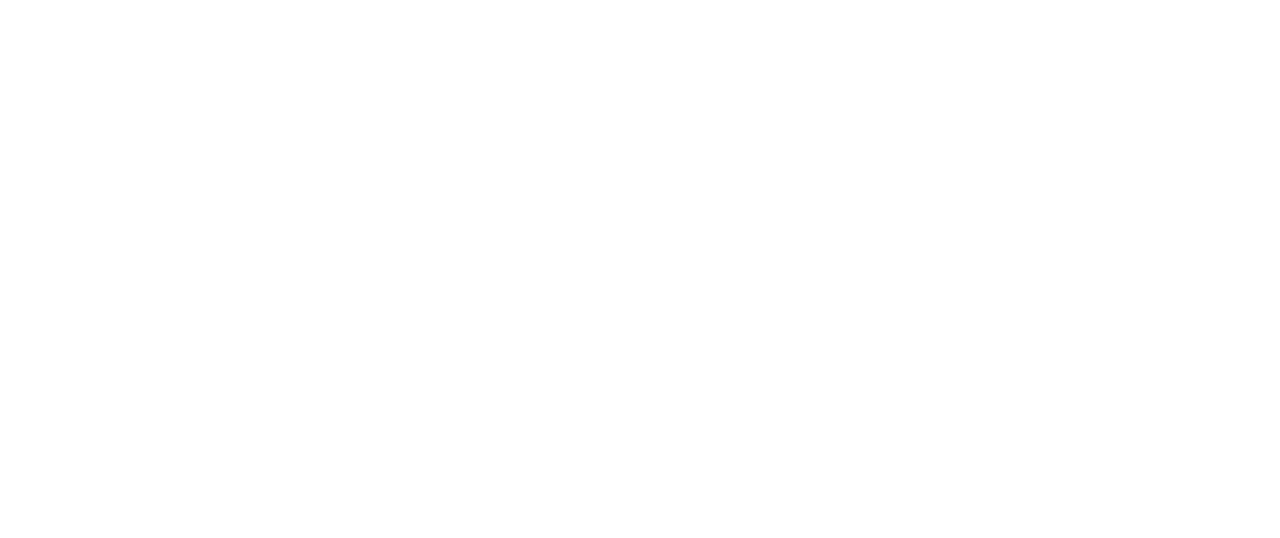
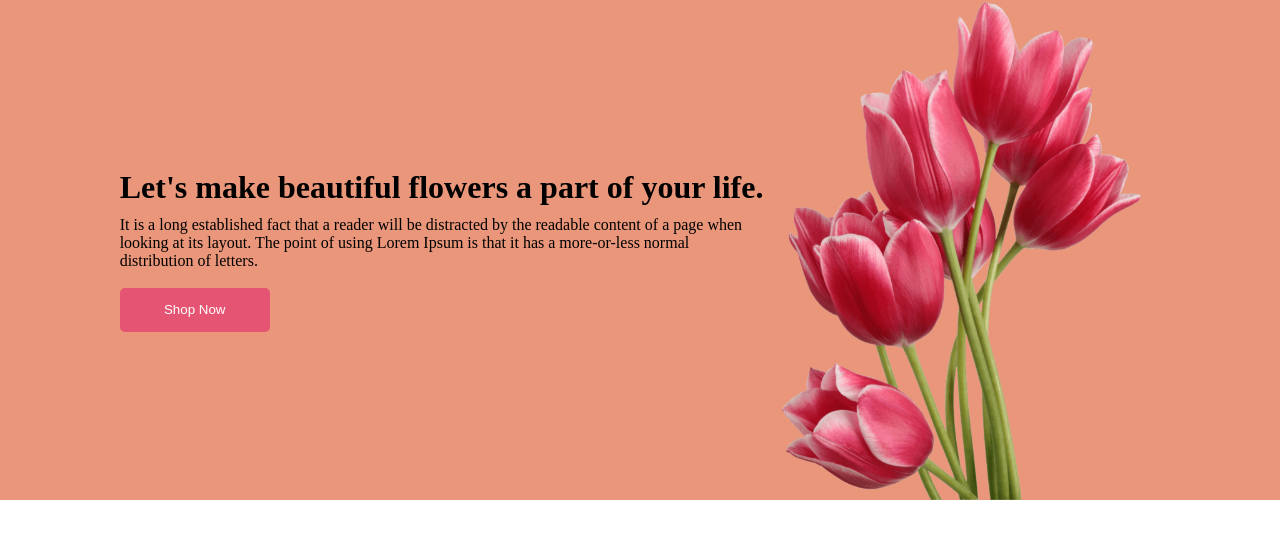
Before and after one commit to Mohammad-Atik/Flower-Shop, a plain HTML site: page index.html in a window 1280 px wide. Drawn offline with Linux system fonts and the light colour scheme.

Commit message:
first-section-added

```diff
--- a/index.html
+++ b/index.html
@@ -3,10 +3,26 @@
   <head>
     <meta charset="UTF-8" />
     <meta name="viewport" content="width=device-width, initial-scale=1.0" />
+
     <title>Flower-Shop</title>
+    <link rel="stylesheet" href="style.css" />
   </head>
   <body>
-    <div class="first-section"></div>
+    <div class="first-section">
+      <div class="first-section-elements">
+        <h1>Let's make beautiful flowers a part of your life.</h1>
+        <p>
+          It is a long established fact that a reader will be distracted by the
+          readable content of a page when looking at its layout. The point of
+          using Lorem Ipsum is that it has a more-or-less normal distribution of
+          letters.
+        </p>
+        <br />
+        <button>Shop Now</button>
+      </div>
+
+      <img src="./Images/pngwing 10.png" alt="flower-picture" />
+    </div>
 
     <div class="second-section"></div>
     <div class="third-section"></div>
--- a/style.css
+++ b/style.css
@@ -0,0 +1,34 @@
+/* universal */
+* {
+  margin: 0;
+  padding: 0;
+}
+
+/* First-section */
+
+.first-section {
+  display: flex;
+  justify-content: center;
+  align-items: center;
+  background-color: darksalmon;
+}
+
+.first-section p {
+  width: 634px;
+  margin-top: 10px;
+}
+
+.first-section img {
+  height: 500px;
+}
+
+.first-section button {
+  background: #e55473;
+  color: #ffffff;
+  border: none;
+  border-radius: 5px;
+  width: 150px;
+  height: 44px;
+}
+
+/* Second-Section */
```
Also changed, not shown: Images/Flower 01.png (added), Images/Group 57.png (added), Images/Group 58.png (added), Images/Group 59.png (added), Images/Rectangle 4.png (added), Images/Rectangle 5.png (added), Images/Rectangle 6.png (added), Images/Rectangle 9.png (added), Images/pngwing 10.png (added), Images/pngwing 5.png (added), Images/pngwing 6.png (added), Images/pngwing 7.png (added), Images/pngwing 8.png (added).
